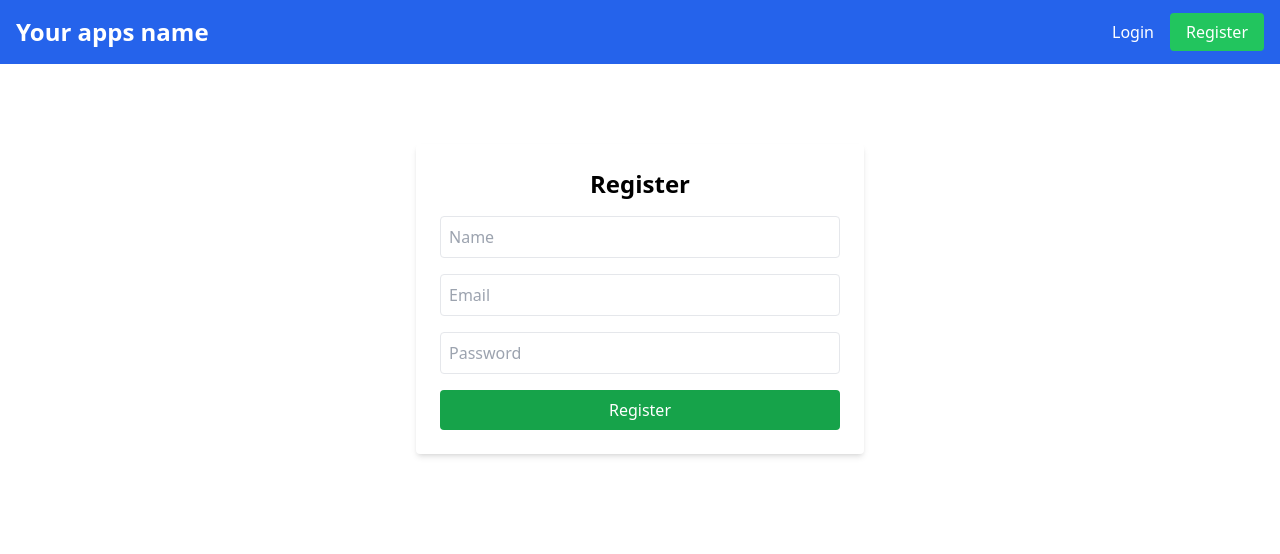
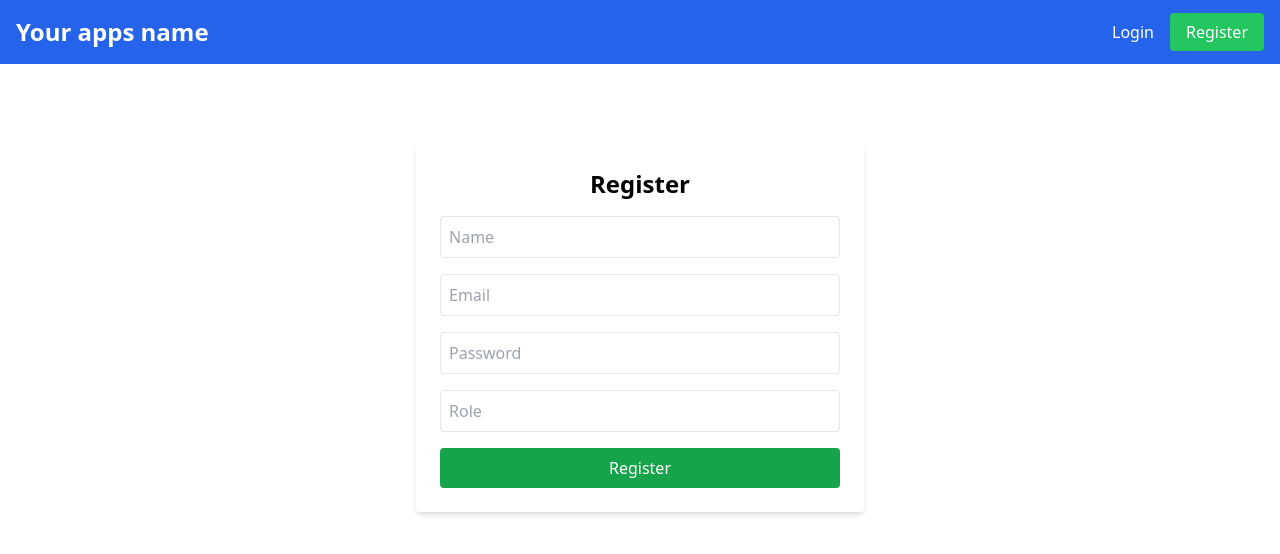
Before and after one commit to JamieYatesN11241187/ShiftandLeaveManager, a React (Create React App) app in the folder frontend/: page /register in a window 1280 px wide. Shown: the top 554 px of the page. Built offline with nearby package versions, Linux system fonts and the light colour scheme.

Commit message:
Updated front end for new authentication techniques

```diff
--- a/frontend/src/pages/Profile.jsx
+++ b/frontend/src/pages/Profile.jsx
@@ -3,11 +3,11 @@ import { useAuth } from '../context/AuthContext';
 import axiosInstance from '../axiosConfig';
 
 const Profile = () => {
-  const { user } = useAuth(); // Access user token from context
+  const { user, setUser } = useAuth();
   const [formData, setFormData] = useState({
     name: '',
     email: '',
-    university: '',
+    role: '',
     address: '',
   });
   const [loading, setLoading] = useState(false);
@@ -23,7 +23,7 @@ const Profile = () => {
         setFormData({
           name: response.data.name,
           email: response.data.email,
-          university: response.data.university || '',
+          role: response.data.role || '',
           address: response.data.address || '',
         });
       } catch (error) {
@@ -36,16 +36,25 @@ const Profile = () => {
     if (user) fetchProfile();
   }, [user]);
 
+
   const handleSubmit = async (e) => {
     e.preventDefault();
     setLoading(true);
     try {
-      await axiosInstance.put('/api/auth/profile', formData, {
+      const response = await axiosInstance.put('/api/auth/profile', formData, {
         headers: { Authorization: `Bearer ${user.token}` },
       });
-      alert('Profile updated successfully!');
+      alert(`Profile updated successfully!\n\nName: ${formData.name}\nEmail: ${formData.email}\nRole: ${formData.role}\nAddress: ${formData.address}`);
+      if (response.data.token) {
+        // Save new token and update user context
+        localStorage.setItem('token', response.data.token);
+        setUser({ ...user, role: formData.role, token: response.data.token });
+      } else {
+        setUser({ ...user, role: formData.role });
+      }
     } catch (error) {
       alert('Failed to update profile. Please try again.');
+      console.log(error); // Log the error for debugging
     } finally {
       setLoading(false);
     }
@@ -75,9 +84,9 @@ const Profile = () => {
         />
         <input
           type="text"
-          placeholder="University"
-          value={formData.university}
-          onChange={(e) => setFormData({ ...formData, university: e.target.value })}
+          placeholder="role"
+          value={formData.role}
+          onChange={(e) => setFormData({ ...formData, role: e.target.value })}
           className="w-full mb-4 p-2 border rounded"
         />
         <input
--- a/frontend/src/pages/Register.jsx
+++ b/frontend/src/pages/Register.jsx
@@ -42,6 +42,13 @@ const Register = () => {
           onChange={(e) => setFormData({ ...formData, password: e.target.value })}
           className="w-full mb-4 p-2 border rounded"
         />
+        <input
+          type="text"
+          placeholder="Role"
+          value={formData.role}
+          onChange={(e) => setFormData({ ...formData, role: e.target.value })}
+          className="w-full mb-4 p-2 border rounded"
+        />
         <button type="submit" className="w-full bg-green-600 text-white p-2 rounded">
           Register
         </button>
```
